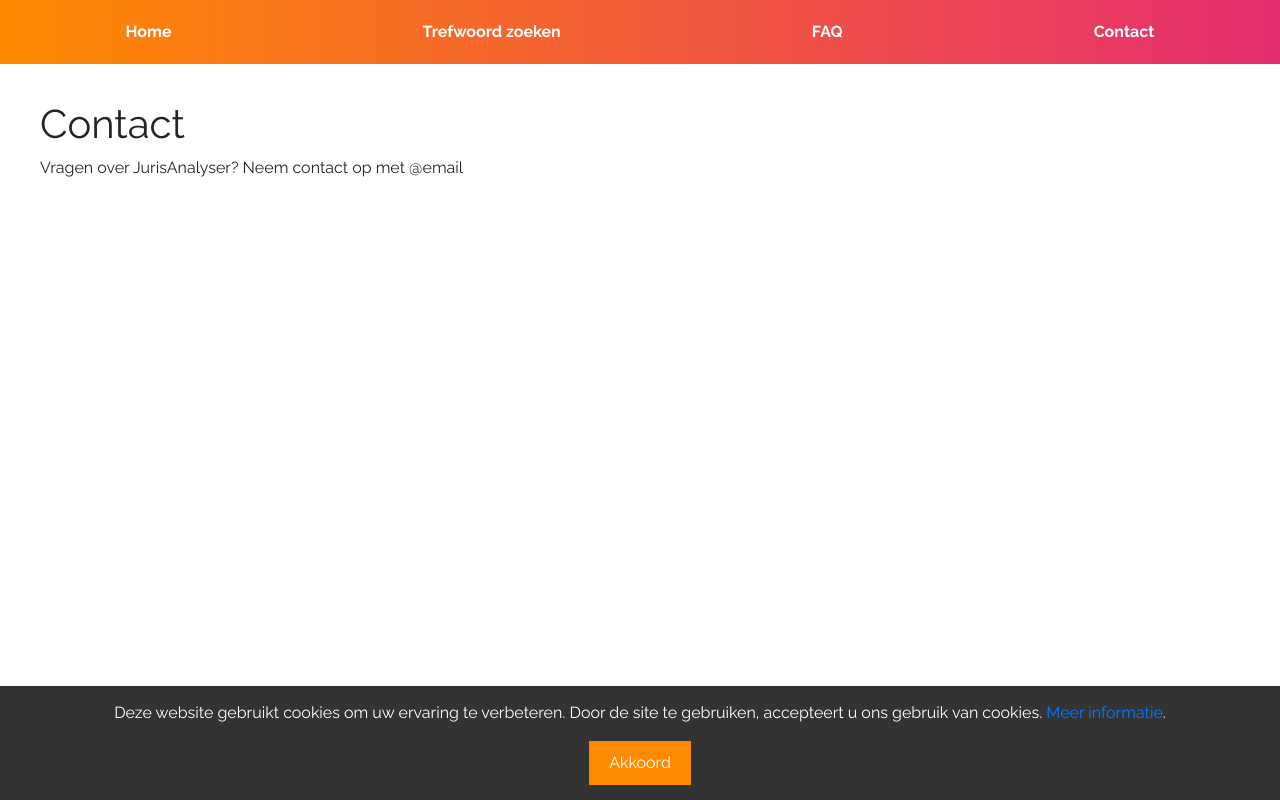
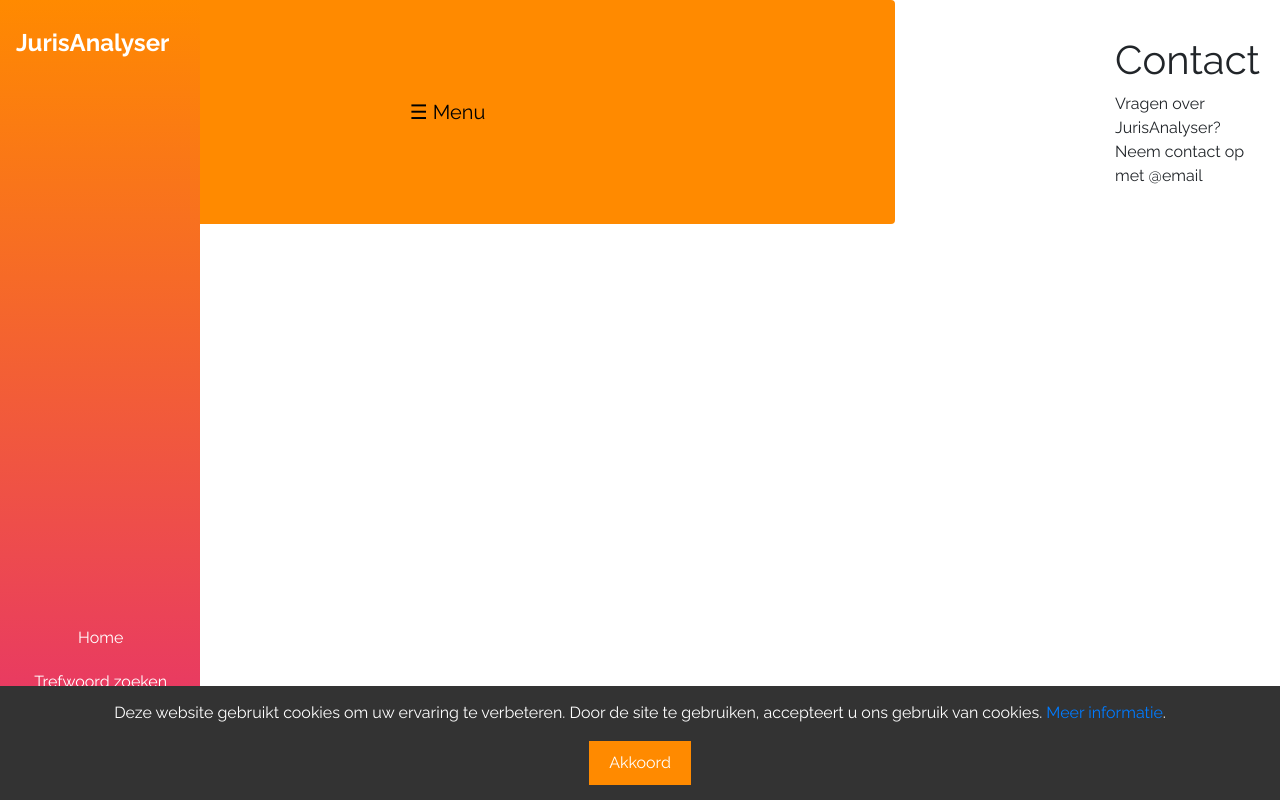
Before and after one commit to HanSoloGit/JurisAnalyser, a Flask app: page /contact in a window 1280 px wide. Run offline with Flask 3, Linux system fonts and the light colour scheme; some libraries are stand-ins or nearby versions.

Commit message:
Update base.html

```diff
--- a/app/templates/base.html
+++ b/app/templates/base.html
@@ -14,44 +14,70 @@
             margin: 0;
             padding: 0;
             box-sizing: border-box;
+            display: flex;
         }
-        nav {
-            background: linear-gradient(90deg, #ff8a00, #e52e71); /* Gradient background */
-            padding: 10px 0;
+        /* Verticale navigatiebalk styling */
+        .navbar {
+            background: linear-gradient(180deg, #ff8a00, #e52e71);
+            height: 100vh;
+            position: fixed;
+            top: 0;
+            left: 0;
+            width: 200px;
+            display: flex;
+            flex-direction: column;
+            align-items: center;
+            padding-top: 20px;
         }
-        nav ul {
-            list-style-type: none;
-            margin: 0;
-            padding: 0;
-            display: flex;
-            justify-content: space-around;
-            align-items: center;
+        .navbar-brand {
+            color: white;
+            font-size: 1.5rem;
+            font-weight: bold;
+            margin-bottom: 30px;
         }
-        nav ul li {
-            margin: 0;
+        .navbar-nav {
+            flex-direction: column;
+            width: 100%;
         }
-        nav ul li a {
+        .nav-link {
             color: white;
             text-decoration: none;
-            padding: 10px 15px;
-            display: block;
-            font-weight: 700;
+            padding: 10px;
+            text-align: center;
+            width: 100%;
         }
-        nav ul li a:hover {
+        .nav-link:hover {
             background-color: #ff8a00;
+        }
+        /* Mobile navigatiebalk styling */
+        .navbar-toggler {
+            background-color: #ff8a00;
+            border: none;
+            width: 100%;
+            text-align: center;
+            padding: 10px;
+            cursor: pointer;
         }
         .container {
             padding: 20px;
             max-width: 1200px;
-            margin: 0 auto;
+            margin-left: 200px; /* Margin toevoegen om ruimte te maken voor de navbar */
+            flex: 1;
         }
-
-        /* Zoekresultaten zonder witte rand */
-        .no-padding-container {
-            padding-left: 0 !important;
-            padding-right: 0 !important;
+        @media (max-width: 768px) {
+            .navbar {
+                width: 100%;
+                height: auto;
+                position: static;
+                display: none; /* Verberg standaard de navbar op mobiel */
+            }
+            .container {
+                margin-left: 0;
+            }
+            .navbar-toggler {
+                display: block;
+            }
         }
-
         /* CSS voor de cookiemelding */
         .cookie-banner {
             position: fixed;
@@ -75,14 +101,20 @@
     </style>
 </head>
 <body>
-    <nav>
-        <ul>
-            <li><a href="{{ url_for('welcome') }}">Home</a></li>
-            <li><a href="{{ url_for('traditional_search') }}">Trefwoord zoeken</a></li>
-            <li><a href="{{ url_for('faq') }}">FAQ</a></li>
-            <li><a href="{{ url_for('contact') }}">Contact</a></li>
+    <!-- Mobile navbar toggle button -->
+    <button class="navbar-toggler" onclick="toggleNavbar()">☰ Menu</button>
+
+    <!-- Verticale navigatiebalk -->
+    <nav class="navbar">
+        <div class="navbar-brand">JurisAnalyser</div>
+        <ul class="navbar-nav">
+            <li class="nav-item"><a class="nav-link" href="{{ url_for('welcome') }}">Home</a></li>
+            <li class="nav-item"><a class="nav-link" href="{{ url_for('traditional_search') }}">Trefwoord zoeken</a></li>
+            <li class="nav-item"><a class="nav-link" href="{{ url_for('faq') }}">FAQ</a></li>
+            <li class="nav-item"><a class="nav-link" href="{{ url_for('contact') }}">Contact</a></li>
         </ul>
     </nav>
+
     <div class="container no-padding-container">
         <!-- Dynamische inhoud container -->
         <div id="dynamic-content">
@@ -132,6 +164,16 @@
             return null;
         }
 
+        // Toggle de zichtbaarheid van de navbar op mobiele apparaten
+        function toggleNavbar() {
+            var navbar = document.querySelector('.navbar');
+            if (navbar.style.display === 'none' || navbar.style.display === '') {
+                navbar.style.display = 'flex';
+            } else {
+                navbar.style.display = 'none';
+            }
+        }
+
         // AJAX voor dynamische inhoud
         function updateDynamicContent() {
             fetch('/get_dynamic_content')
```
